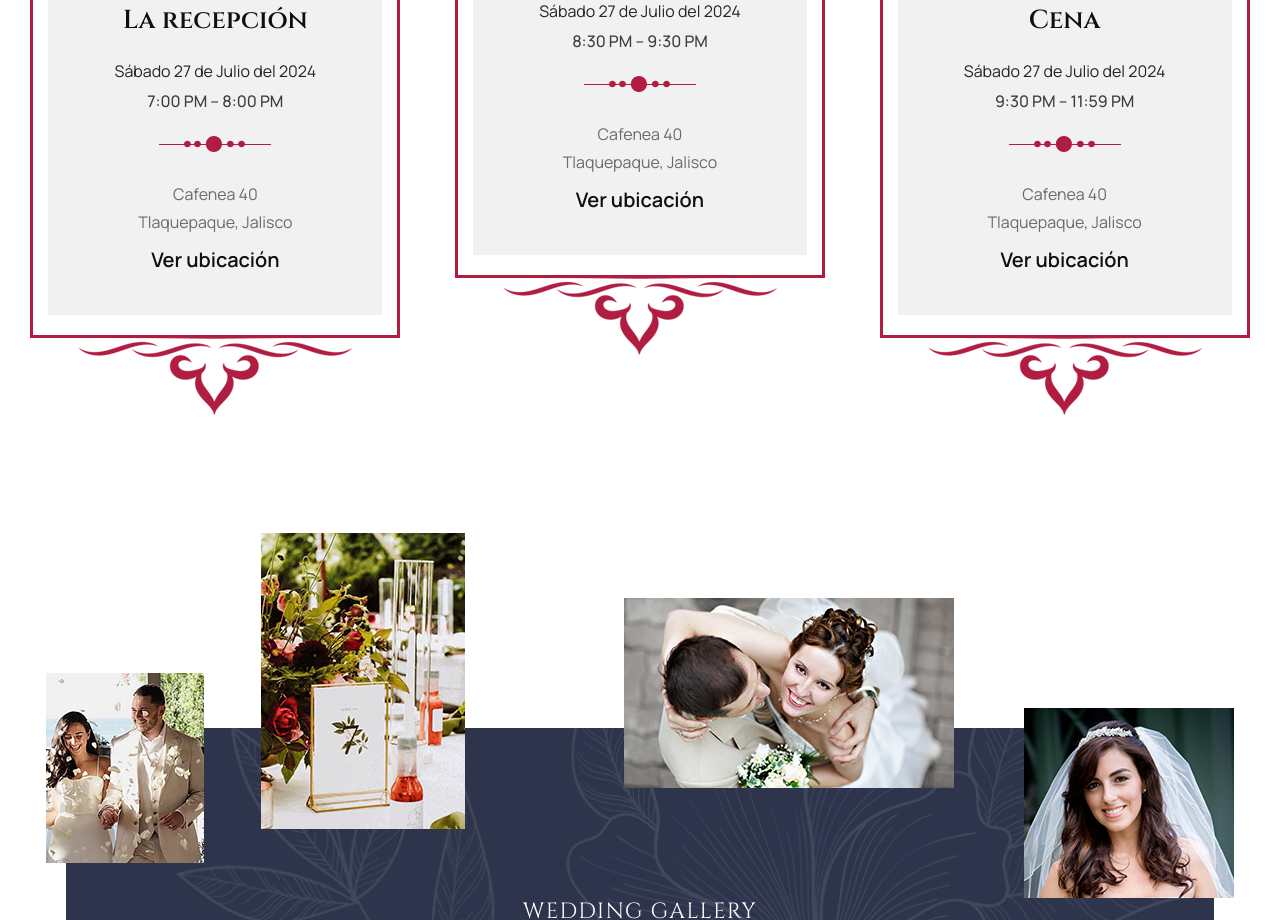
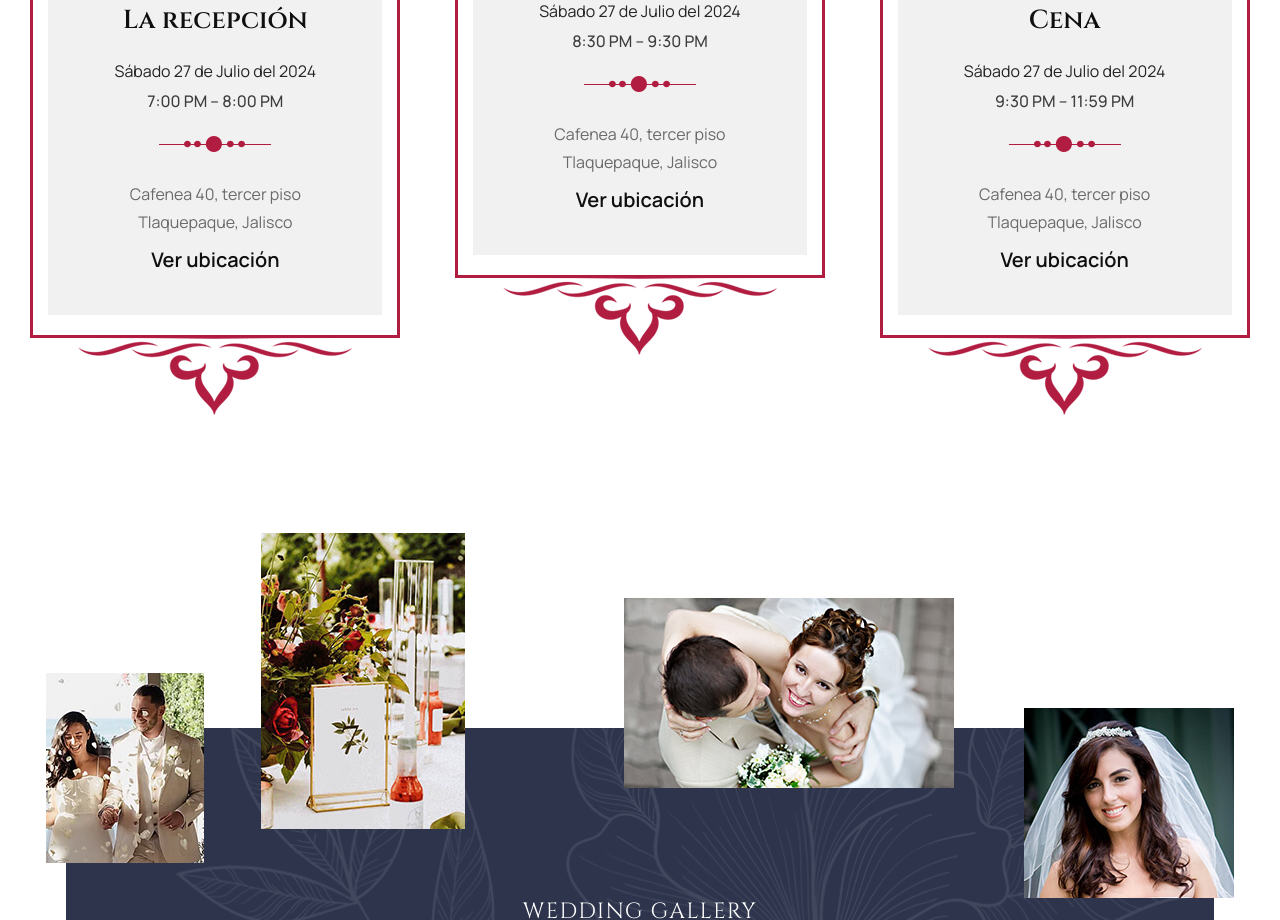
Before and after one commit to Lalg28/invitacion-boda, a Next.js app: page /index-invitation in a window 1280 px wide. Shown: the part 2380-3300 px from the top of the page. Built offline with nearby package versions, Linux system fonts and the light colour scheme.

Commit message:
Add correct text

```diff
--- a/components/sections/Event1.js
+++ b/components/sections/Event1.js
@@ -27,7 +27,7 @@
                         <div className="event-info-block col-lg-8 col-md-12 col-sm-12 wow fadeInRight" data-wow-delay="300ms">
                             <div className="inner-box">
                                 <div className="content-box">
-                                    <div className="text">Cafenea 40 se encuentra en el corazón de Tlaquepaque, un pueblo Mágico en Jalisco. Desde la ubicación y vista increíble, este lugar preparará para nosotros los platillos más deliciosos, acompañados de una bebida cuidadosamente seleccionada por la novia. </div>
+                                    <div className="text">Cafenea 40 se encuentra en el corazón de Tlaquepaque, un pueblo Mágico en Jalisco. Desde la ubicación y vista increíble desde su tercer piso, este lugar preparará para nosotros los platillos más deliciosos, acompañados de una bebida cuidadosamente seleccionada por la novia. </div>
                                     <div className="event-time"><i className="icon flaticon-alarm"></i> 07:00 pm</div>
                                 </div>
                                 <figure className="image overlay-anim"><Link href="#" className="lightbox-image"><img src="images/resource/event2-5.jpg" alt="Image"/></Link></figure>
--- a/components/sections/Services1.js
+++ b/components/sections/Services1.js
@@ -23,7 +23,7 @@
                                     <div className="date">Sábado 27 de Julio del 2024</div>
                                     <div className="time">7:00 PM – 8:00 PM</div>
                                     <span className="icon-divider-3"></span>
-                                    <div className="address">Cafenea 40 <br/> Tlaquepaque, Jalisco</div>
+                                    <div className="address">Cafenea 40, tercer piso <br/> Tlaquepaque, Jalisco</div>
                                     <Link href="https://maps.app.goo.gl/tmxYwxrrFyyYZqh6A" target="_blank" className="phone">Ver ubicación</Link>
                                 </div>
                             </div>
@@ -42,7 +42,7 @@
                                     <div className="date">Sábado 27 de Julio del 2024</div>
                                     <div className="time">8:30 PM – 9:30 PM</div>
                                     <span className="icon-divider-3"></span>
-                                    <div className="address">Cafenea 40 <br/> Tlaquepaque, Jalisco</div>
+                                    <div className="address">Cafenea 40, tercer piso <br/> Tlaquepaque, Jalisco</div>
                                     <Link href="https://maps.app.goo.gl/tmxYwxrrFyyYZqh6A" target="_blank" className="phone">Ver ubicación</Link>
                                 </div>
                             </div>
@@ -61,7 +61,7 @@
                                     <div className="date">Sábado 27 de Julio del 2024</div>
                                     <div className="time">9:30 PM – 11:59 PM</div>
                                     <span className="icon-divider-3"></span>
-                                    <div className="address">Cafenea 40 <br/> Tlaquepaque, Jalisco</div>
+                                    <div className="address">Cafenea 40, tercer piso <br/> Tlaquepaque, Jalisco</div>
                                     <Link href="https://maps.app.goo.gl/tmxYwxrrFyyYZqh6A" target="_blank" className="phone">Ver ubicación</Link>
                                 </div>
                             </div>
```
Also changed, not shown: public/css/style.css.
